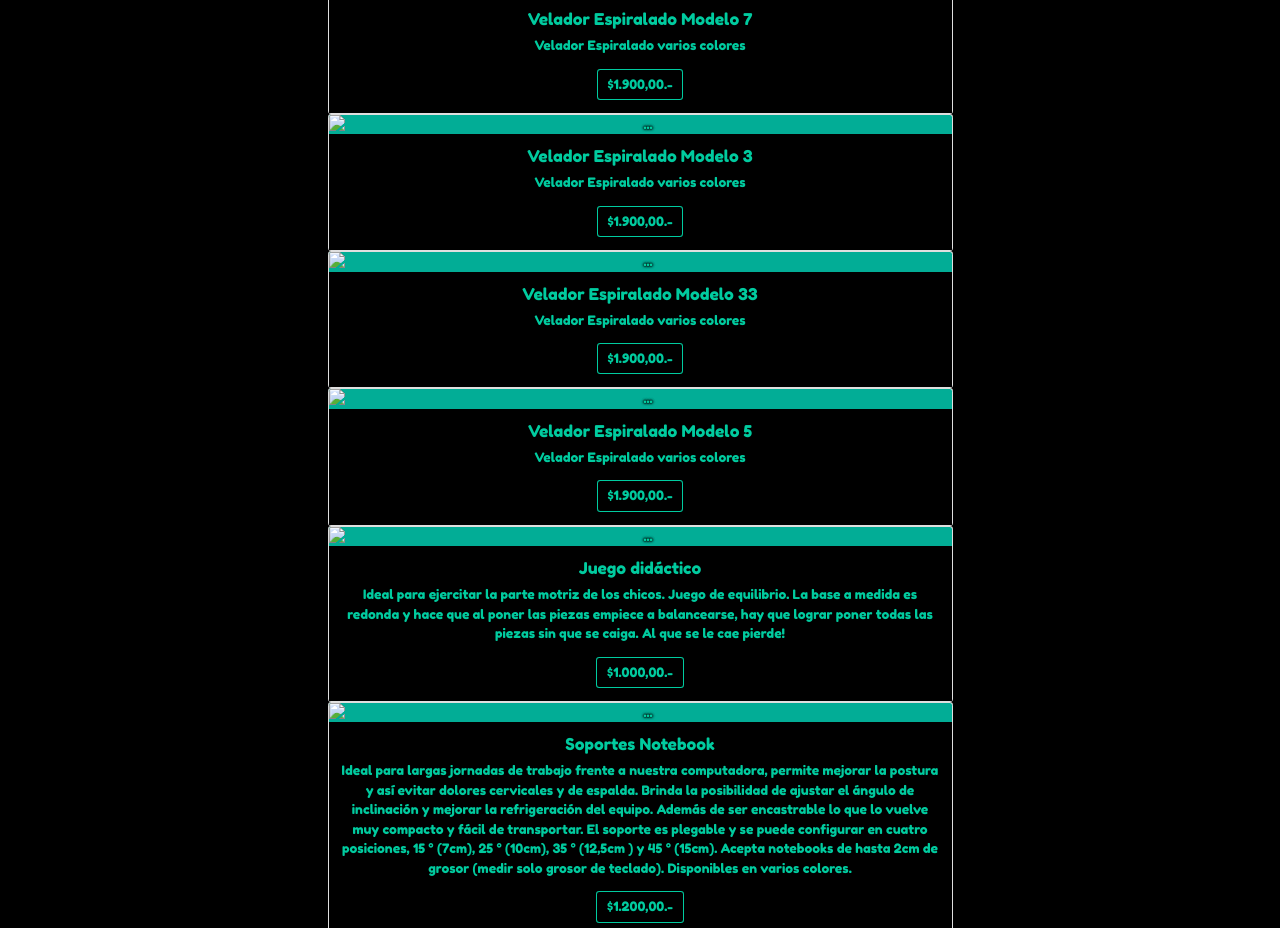
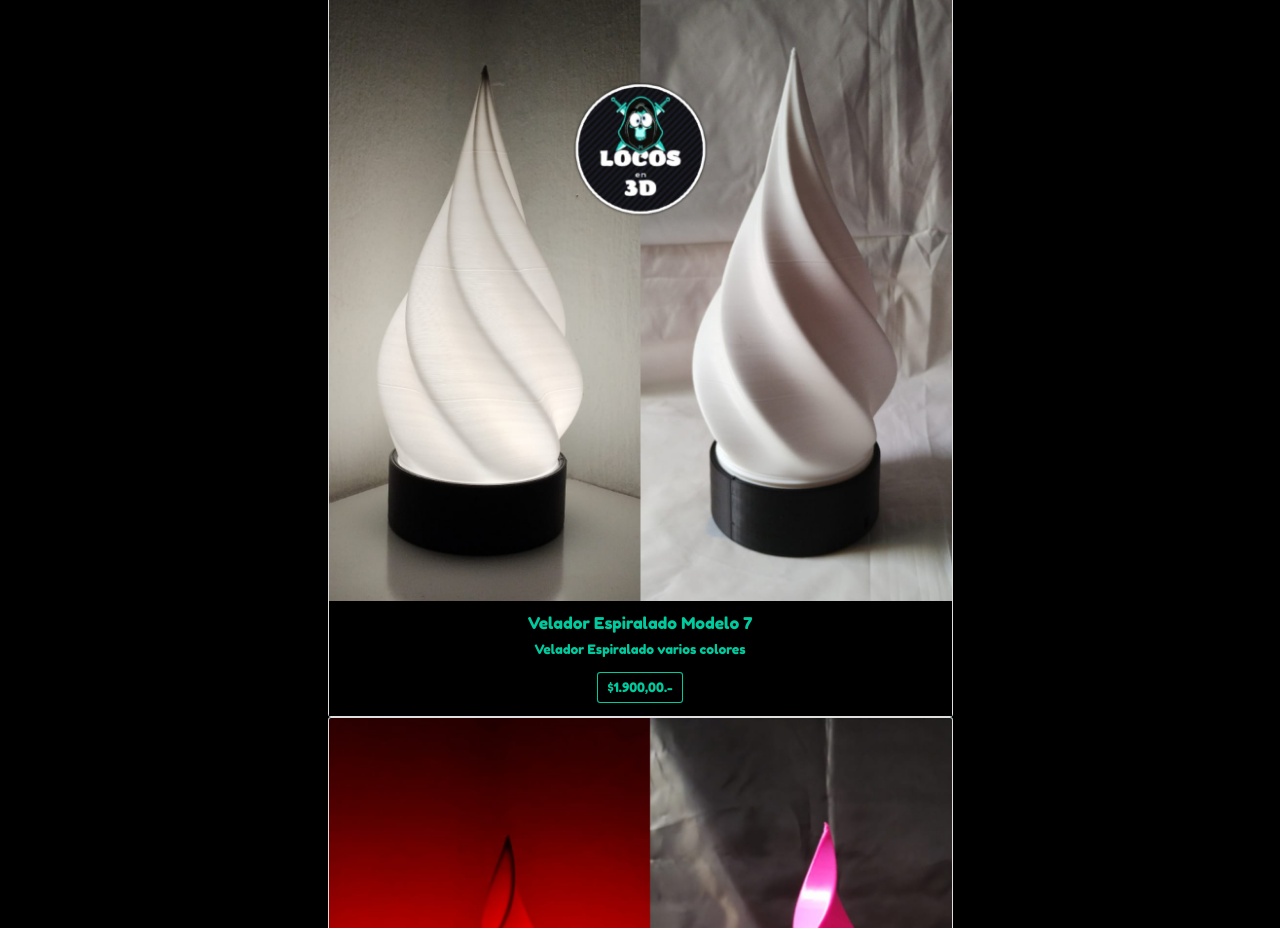
Before and after one commit to andreanassif/locosen3d-nassif, a website: page pages/tienda.html in a window 1280 px wide. Shown: the part 205-1133 px from the top of the page. Drawn offline with nearby package versions, Linux system fonts and the light colour scheme; files that its build step writes are made by us from their sources; the site is published under a folder, as on GitHub Pages, so addresses that start at the root find nothing.

Commit message:
modificación links img

```diff
--- a/pages/tienda.html
+++ b/pages/tienda.html
@@ -54,7 +54,7 @@
         <div class="main">
             <h1>Bienvenidos a la tienda!</h1>
                 <div class="card" style="width: 50%;">
-                  <img src="/assets/velador-blanco-modelo7.jpeg" class="card-img-top" alt="...">
+                  <img src="../assets/velador-blanco-modelo7.jpeg" class="card-img-top" alt="...">
                   <div class="card-body">
                     <h5 class="card-title">Velador Espiralado Modelo 7</h5>
                     <p class="card-text">Velador Espiralado varios colores</p>
@@ -64,7 +64,7 @@
                 </div>
 
                 <div class="card" style="width: 50%;">
-                  <img src="/assets/velador-fucsia-modelo3.jpeg" class="card-img-top" alt="...">
+                  <img src="../assets/velador-fucsia-modelo3.jpeg" class="card-img-top" alt="...">
                   <div class="card-body">
                     <h5 class="card-title">Velador Espiralado Modelo 3</h5>
                     <p class="card-text">Velador Espiralado varios colores</p>
@@ -74,7 +74,7 @@
                 </div>
 
                 <div class="card" style="width: 50%;">
-                  <img src="/assets/velador-naranja-modelo33.jpeg" class="card-img-top" alt="...">
+                  <img src="../assets/velador-naranja-modelo33.jpeg" class="card-img-top" alt="...">
                   <div class="card-body">
                     <h5 class="card-title">Velador Espiralado Modelo 33</h5>
                     <p class="card-text">Velador Espiralado varios colores</p>
@@ -84,7 +84,7 @@
                 </div>
 
                 <div class="card" style="width: 50%;">
-                  <img src="/assets/velador-on-azul-modelo5.jpeg" class="card-img-top" alt="...">
+                  <img src="../assets/velador-on-azul-modelo5.jpeg" class="card-img-top" alt="...">
                   <div class="card-body">
                     <h5 class="card-title">Velador Espiralado Modelo 5</h5>
                     <p class="card-text">Velador Espiralado varios colores</p>
@@ -94,7 +94,7 @@
                 </div>
 
                 <div class="card" style="width: 50%;">
-                  <img src="/assets/tetrix-balancin.jpeg" class="card-img-top" alt="...">
+                  <img src="../assets/tetrix-balancin.jpeg" class="card-img-top" alt="...">
                   <div class="card-body">
                     <h5 class="card-title">Juego didáctico</h5>
                     <p class="card-text">Ideal para ejercitar la parte motriz de los chicos. Juego de equilibrio. La base a medida es redonda y hace que al poner las piezas empiece a balancearse, hay que lograr poner todas las piezas sin que se caiga. Al que se le cae pierde!</p>
@@ -104,7 +104,7 @@
                 </div>
 
                 <div class="card" style="width: 50%;">
-                  <img src="/assets/foto4.jpg" class="card-img-top" alt="...">
+                  <img src="../assets/foto4.jpg" class="card-img-top" alt="...">
                   <div class="card-body">
                     <h5 class="card-title">Soportes Notebook</h5>
                     <p class="card-text">Ideal para largas jornadas de trabajo frente a nuestra computadora, permite mejorar la postura y así evitar dolores cervicales y de espalda. Brinda la posibilidad de ajustar el ángulo de inclinación y mejorar la refrigeración del equipo. Además de ser encastrable lo que lo vuelve muy compacto y fácil de transportar. El soporte es plegable y se puede configurar en cuatro posiciones, 15 ° (7cm), 25 ° (10cm), 35 ° (12,5cm ) y 45 ° (15cm). Acepta notebooks de hasta 2cm de grosor (medir solo grosor de teclado). Disponibles en varios colores.</p>
@@ -114,7 +114,7 @@
                 </div>
 
                 <div class="card" style="width: 50%;">
-                  <img src="/assets/llaveros-soporte-celulares.jpeg" class="card-img-top" alt="...">
+                  <img src="../assets/llaveros-soporte-celulares.jpeg" class="card-img-top" alt="...">
                   <div class="card-body">
                     <h5 class="card-title">Llavero soporte celular</h5>
                     <p class="card-text">Varios diseños y colores.</p>
```
